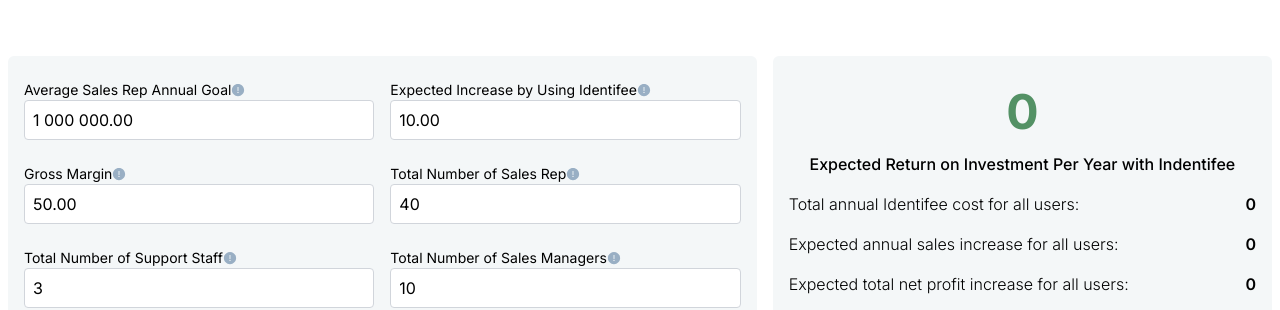
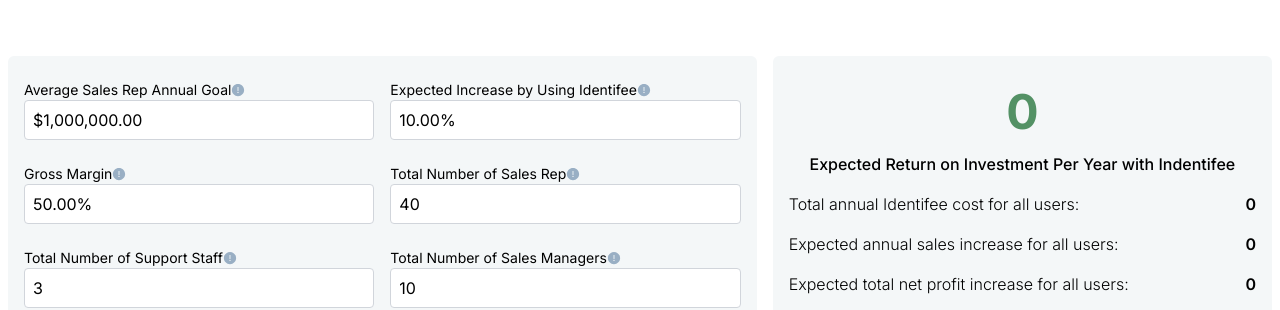
Before and after one commit to lmigonzalez/RIO-Calculator, a React (Vite) app: page / in a window 1280 px wide. Shown: the top 310 px of the page. Built offline with nearby package versions, Linux system fonts and the light colour scheme.

Commit message:
fix formatting

```diff
--- a/src/App.jsx
+++ b/src/App.jsx
@@ -2,9 +2,9 @@
 import { AiFillExclamationCircle } from 'react-icons/ai';
 function App() {
   const initialValues = {
-    salesGoal: '1000000.00',
-    salesIncrease: '10.00',
-    profitMargin: '50.00',
+    salesGoal: '$1000000.00',
+    salesIncrease: '10.00%',
+    profitMargin: '50.00%',
     numSalesReps: '40',
     numSupportStaff: '3',
     numSalesManagers: '10',
@@ -24,9 +24,9 @@
   const [explanationNum, setExplanationNum] = useState(0);
   const [
     {
-      annualIncreasePerRep,
-      annualNetProfitPerRep,
-      annualCostPerUser,
+      // annualIncreasePerRep,
+      // annualNetProfitPerRep,
+      // annualCostPerUser,
       totalAnnualCost,
       expectedSalesIncreaseForAllUsers,
       expectedTotalNetProfitIncrease,
@@ -72,7 +72,7 @@
               <input
                 type="text"
                 name="salesGoal"
-                value={formatNumberInput(values.salesGoal)}
+                value={formatNumberInput(values.salesGoal,'$')}
                 onChange={onChange}
                 className="h-10 rounded border-[1px] border-gray-300 px-2"
               />
@@ -95,7 +95,7 @@
               <input
                 type="text"
                 name="salesIncrease"
-                value={formatNumberInput(values.salesIncrease)}
+                value={formatNumberInput(values.salesIncrease,'%')}
                 onChange={onChange}
                 className="h-10 rounded border-[1px] border-gray-300 px-2"
               />
@@ -122,7 +122,7 @@
               <input
                 type="text"
                 name="profitMargin"
-                value={formatNumberInput(values.profitMargin)}
+                value={formatNumberInput(values.profitMargin,'%')}
                 onChange={onChange}
                 className="h-10 rounded border-[1px] border-gray-300 px-2"
               />
@@ -292,12 +292,12 @@
   numSupportStaff,
   numSalesManagers,
 }) {
-  salesGoal = parseFloat(salesGoal.replace(/\s/g, ''));
-  salesIncrease = parseFloat(salesIncrease.replace(/\s/g, ''));
-  profitMargin = parseFloat(profitMargin.replace(/\s/g, ''));
-  numSalesReps = parseFloat(numSalesReps.replace(/\s/g, ''));
-  numSupportStaff = parseFloat(numSupportStaff.replace(/\s/g, ''));
-  numSalesManagers = parseFloat(numSalesManagers.replace(/\s/g, ''));
+  salesGoal = parseFloat(salesGoal.replace(/[$|%|,]+/g, ''));
+  salesIncrease = parseFloat(salesIncrease.replace(',', ''));
+  profitMargin = parseFloat(profitMargin.replace(',', ''));
+  numSalesReps = parseFloat(numSalesReps.replace(',', ''));
+  numSupportStaff = parseFloat(numSupportStaff.replace(',', ''));
+  numSalesManagers = parseFloat(numSalesManagers.replace(',', ''));
 
   const annualIncreasePerRep = salesGoal * (salesIncrease / 100);
   const annualNetProfitPerRep = annualIncreasePerRep * (profitMargin / 100);
@@ -320,8 +320,15 @@
   };
 }
 
-function formatNumberInput(inputValue) {
+function formatNumberInput(inputValue,type) {
   if (inputValue.charAt(inputValue.length - 1) === '.') return inputValue;
+
+  let modifier = ''
+  if (inputValue.match(/^\$/g) || type === '$') modifier = '$';
+
+  if (inputValue.match(/%$/g) || type === '%' ) modifier = '%';
+
+  console.log(inputValue);
   // Remove all non-digit characters except the decimal point
   const cleanedValue = inputValue.replace(/[^\d.]/g, '');
 
@@ -329,14 +336,17 @@
   const [integerPart, decimalPart] = cleanedValue.split('.');
 
   // Format the integer part with space separators
-  const formattedInteger = integerPart.replace(/\B(?=(\d{3})+(?!\d))/g, ' ');
+  const formattedInteger = integerPart.replace(/\B(?=(\d{3})+(?!\d))/g, ',');
 
   // Reconstruct the formatted number with the decimal part (if present)
-  const formattedNumber = decimalPart
+  let formattedNumber = decimalPart
     ? `${formattedInteger}.${
         decimalPart.length > 2 ? decimalPart.slice(0, 2) : decimalPart
       }`
     : formattedInteger;
 
+  if (modifier === '$') formattedNumber = '$' + formattedNumber;
+  if (modifier === '%') formattedNumber += '%';
+
   return formattedNumber;
 }
```
